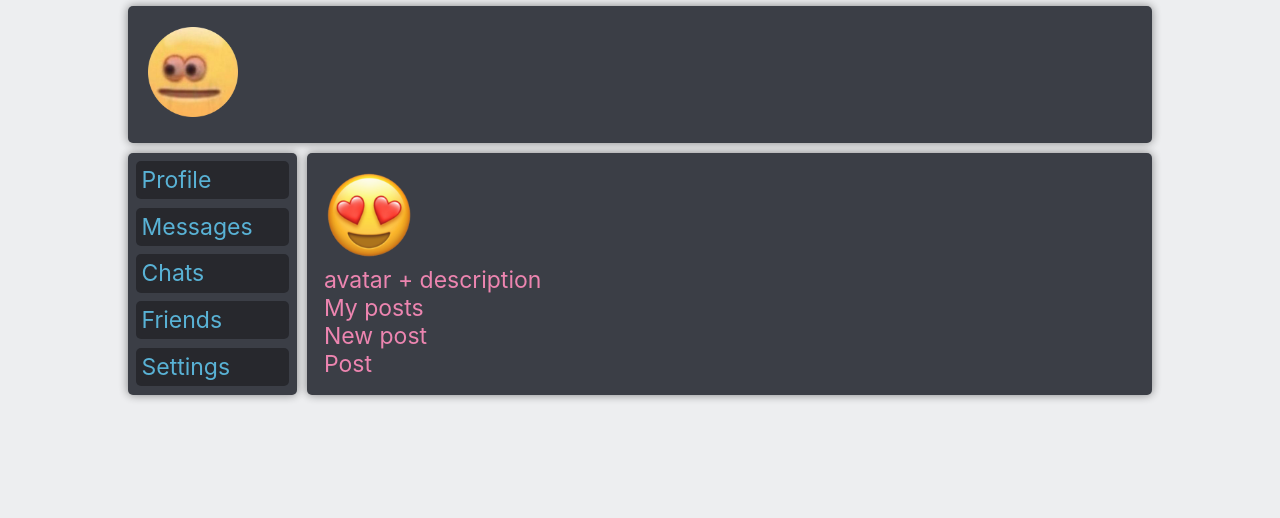
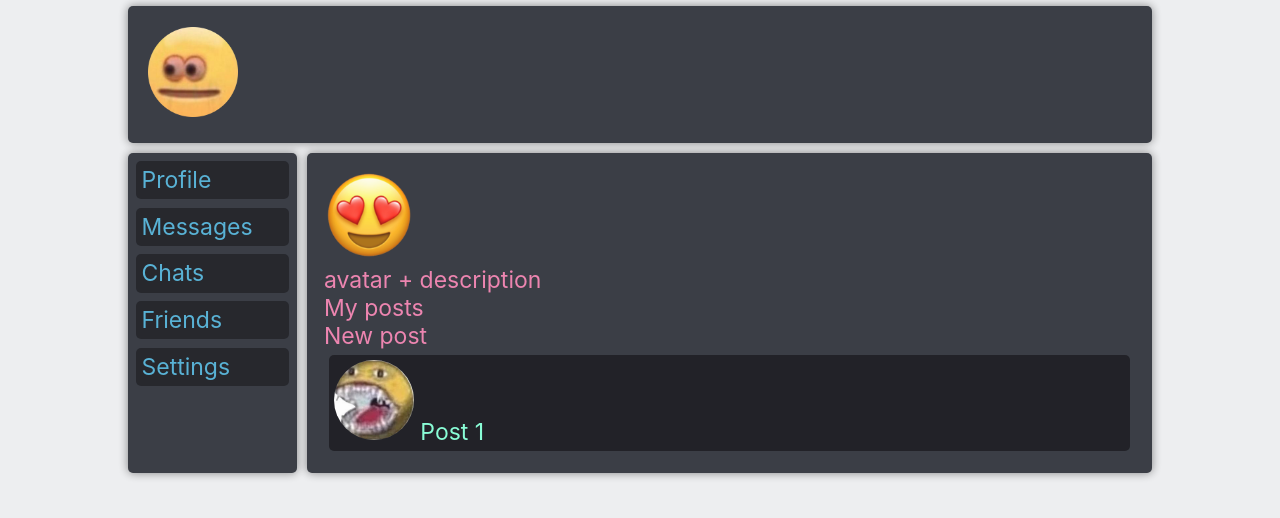
Before and after one commit to vladislavzasyadko/react-course-social-network, a React (Create React App) app: page /profile in a window 1280 px wide. Shown: the top 518 px of the page. Built offline with nearby package versions, Linux system fonts and the light colour scheme.

Commit message:
project structure updated new files with components added

```diff
--- a/src/components/Header.jsx
+++ b/src/components/Header/Header.jsx
@@ -1,6 +1,6 @@
 import React from 'react';
 import hmodule from "./Header.module.css";
-import emojiImage from '../img/cursedleft.png';
+import emojiImage from '../../img/cursedleft.png';
 
 const Header = () => {
   return (
--- /dev/null
+++ b/src/components/Profile/MyPosts/MyPosts.jsx
@@ -0,0 +1,18 @@
+import React from "react";
+import pmodule from './MyPosts.module.css';
+import Post from "./Post/Post";
+
+const MyPosts = () => {
+  return (
+      <div>
+        My posts
+        <div>New post</div>
+        <div className={pmodule.posts}>
+          <Post />
+
+        </div>
+      </div>
+  );
+};
+
+export default MyPosts;
--- /dev/null
+++ b/src/components/Profile/MyPosts/MyPosts.module.css
@@ -0,0 +1,3 @@
+.posts {
+    color: aquamarine;
+}
--- /dev/null
+++ b/src/components/Profile/MyPosts/Post/Post.jsx
@@ -0,0 +1,13 @@
+import React from "react";
+import pmodule from './Post.module.css';
+
+import postAvatar from '../../../../img/angry.jpeg';
+
+const Post = () => {
+  return (
+     <div className={pmodule.item}>
+       <img src={postAvatar}/> Post 1</div>
+  );
+};
+
+export default Post;
--- /dev/null
+++ b/src/components/Profile/MyPosts/Post/Post.module.css
@@ -0,0 +1,12 @@
+.item {
+    border-radius: 5px;
+    background-color: #0d0d13;
+    margin: 5px;
+    padding: 5px;
+}
+
+.item img {
+    width: 80px;
+    height: 80px;
+    border-radius: 50%;
+}
--- a/src/components/Profile.jsx
+++ b/src/components/Profile/Profile.jsx
@@ -1,7 +1,8 @@
 import React from "react";
 import pmodule from './Profile.module.css';
 
-import emojiLove from '../img/love.webp';
+import emojiLove from '../../img/love.webp';
+import MyPosts from "./MyPosts/MyPosts";
 
 const Profile = () => {
   return (
@@ -12,11 +13,7 @@ const Profile = () => {
         width="90"
       />
       <div> avatar + description</div>
-      <div>
-        My posts
-        <div>New post</div>
-        <div>Post</div>
-      </div>
+      <MyPosts />
     </div>
   );
 };
```
Also changed, not shown: src/App.js (+14 -10 lines), src/components/Header/Header.module.css (renamed from src/components/Header.module.css), src/components/Navbar/Navbar.jsx (renamed from src/components/Navbar.jsx), src/components/Navbar/Navbar.module.css (renamed from src/components/Navbar.module.css), src/components/Profile/Profile.module.css (renamed from src/components/Profile.module.css).
